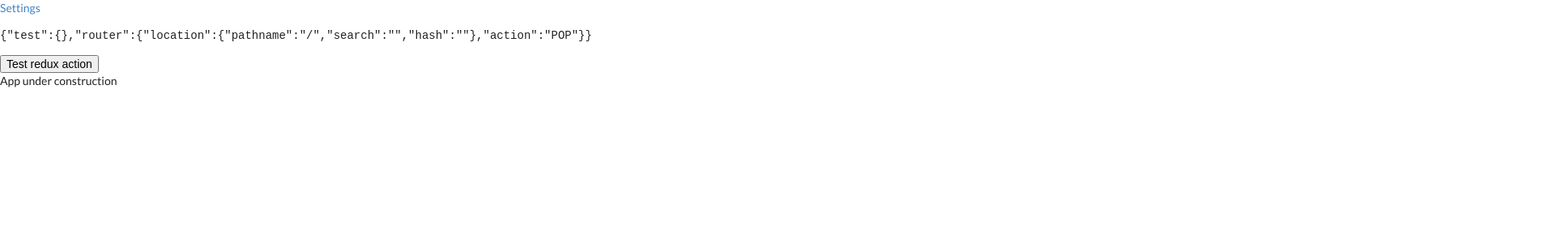
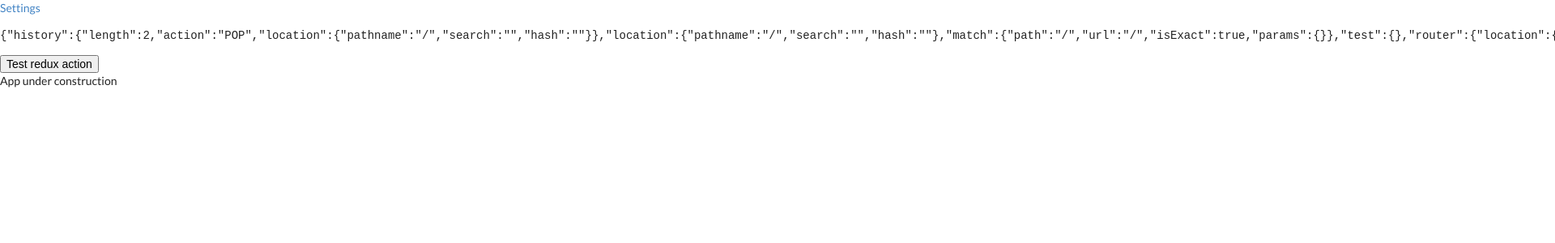
Before and after one commit to the-J/FtpBoss, a React (Create React App) app in the folder ftp-boss/: page / in a window 1280 px wide. Shown: the top 300 px of the page at 81% size, 1920 px wide, since content can reach past the window. Built offline with nearby package versions, Linux system fonts and the light colour scheme.

Commit message:
keeping router in one place update

```diff
--- a/ftp-boss/src/index.js
+++ b/ftp-boss/src/index.js
@@ -2,20 +2,26 @@
 import { render } from 'react-dom';
 import { Provider } from 'react-redux';
 import { ConnectedRouter } from 'connected-react-router';
+import { Route, Switch } from 'react-router-dom';
+
 import 'semantic-ui-css/semantic.min.css';
+
+import * as serviceWorker from './serviceWorker';
 
 import store, { history } from './store/store';
 
 import App from './components/App';
-
-import * as serviceWorker from './serviceWorker';
+import Settings from './components/Settings';
 
 const target = document.querySelector('#root');
 
 render(
     <Provider store={store}>
         <ConnectedRouter history={history}>
-            <App />
+            <Switch>
+                <Route exact path="/" component={App} />
+                <Route exact path="/settings" component={Settings} />
+            </Switch>
         </ConnectedRouter>
     </Provider>,
     target);
```
